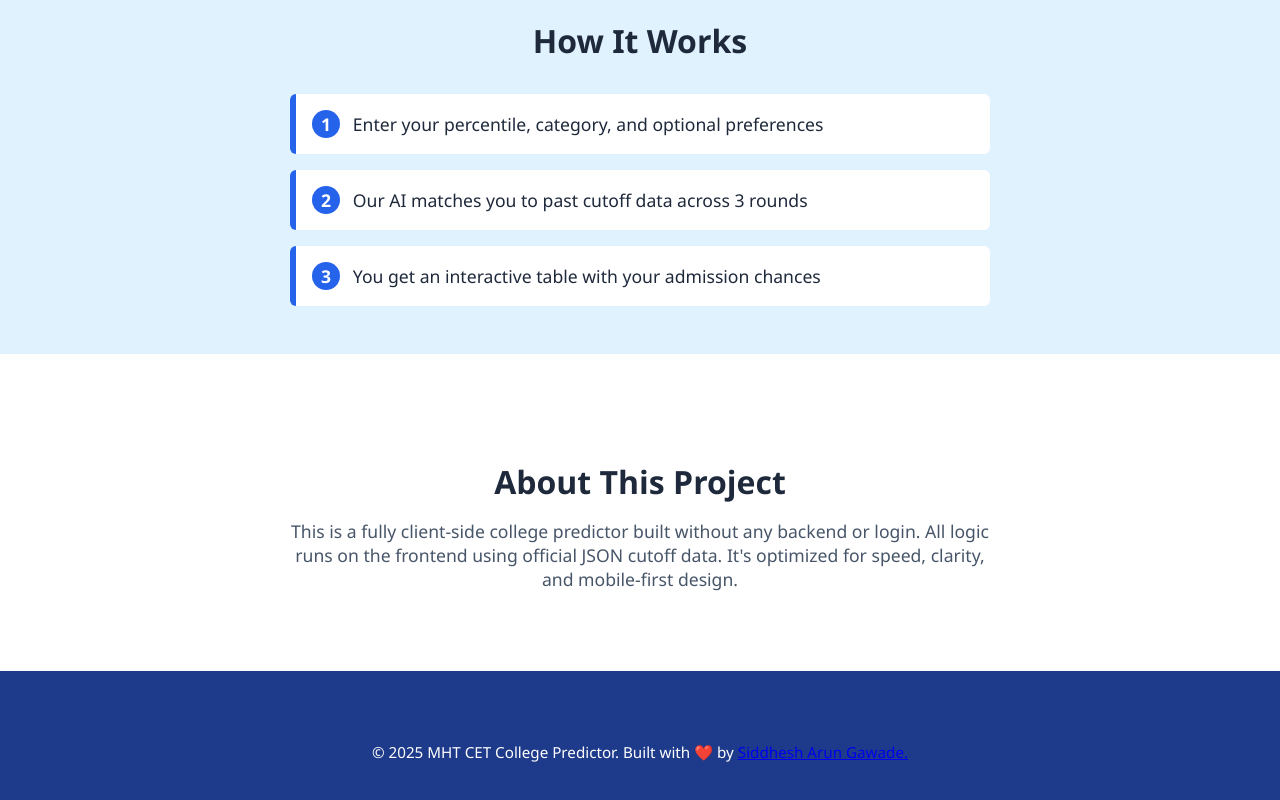
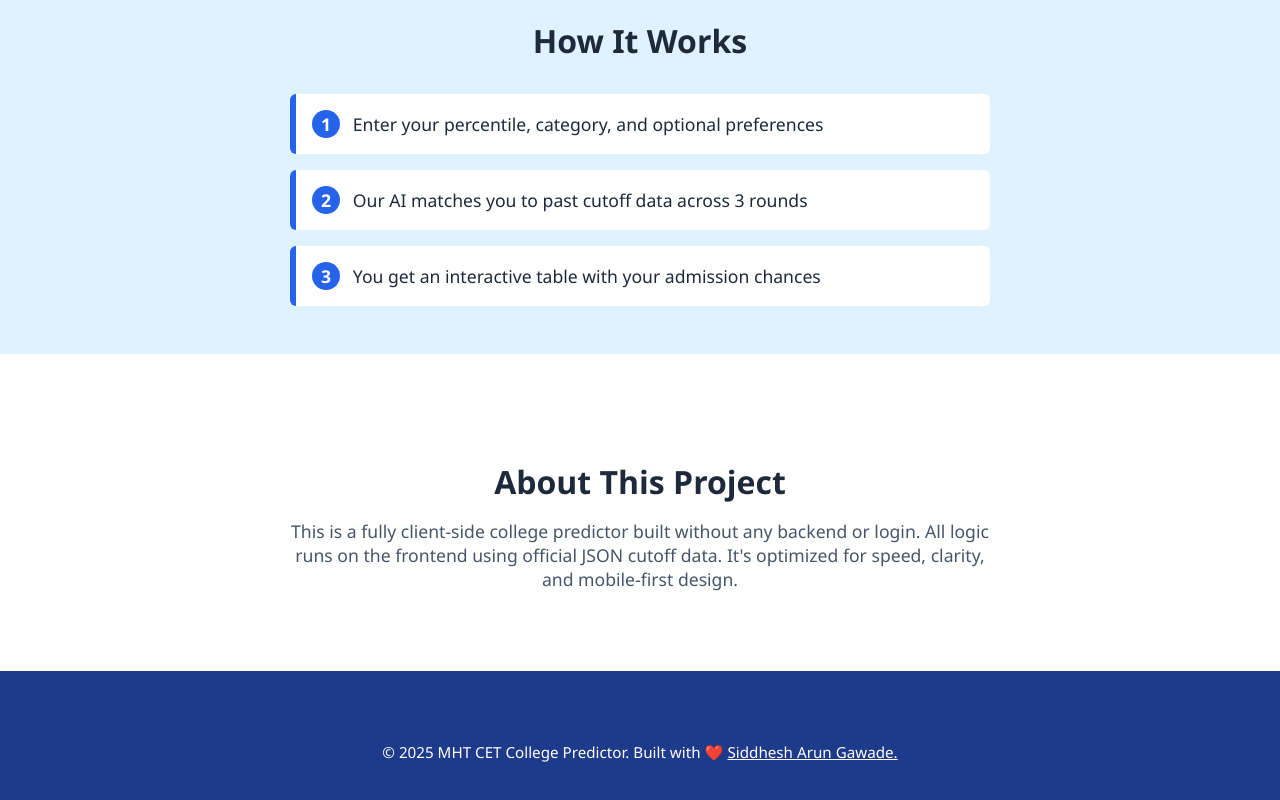
Before and after one commit to SiddheshCodes4554/mht-cet-predictor, a React (Vite) app: page / in a window 1280 px wide. Shown: the part 949-1749 px from the top of the page. Built offline with nearby package versions, Linux system fonts and the light colour scheme.

Commit message:
Update Home.jsx

```diff
--- a/src/pages/Home.jsx
+++ b/src/pages/Home.jsx
@@ -68,7 +68,7 @@ export default function Home() {
       {/* Footer */}
       <footer>
         <div className="container">
-          <p>&copy; {new Date().getFullYear()} MHT CET College Predictor. Built with ❤️ by <a href="https://www.linkedin.com/in/siddhesh-gawade-b77535369/">Siddhesh Arun Gawade.</a></p>
+          <p>&copy; {new Date().getFullYear()} MHT CET College Predictor. Built with ❤️ <a style={{ color: "white" }} href="https://www.linkedin.com/in/siddhesh-gawade-b77535369/">Siddhesh Arun Gawade.</a></p>
         </div>
       </footer>
     </div>
```
